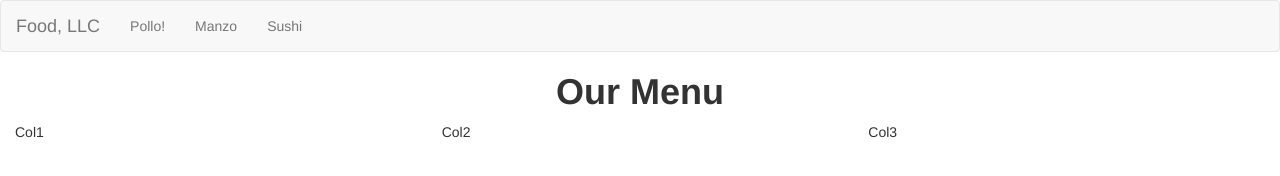
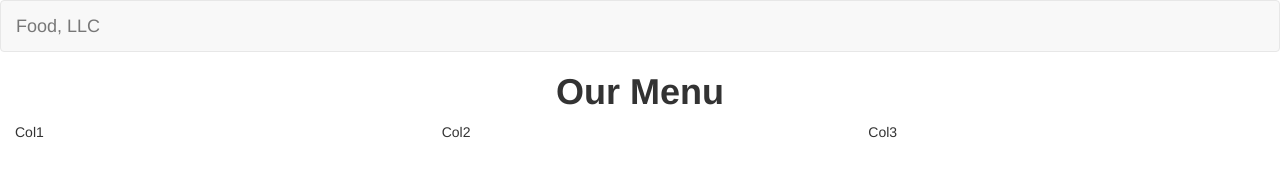
Before and after one commit to ClaudiaCaldarellaLeonardo/webDevelopers-course, a plain HTML site: page module3-solution/index.html in a window 1280 px wide. Drawn offline with Linux system fonts and the light colour scheme.

Commit message:
procenav12

```diff
--- a/module3-solution/index.html
+++ b/module3-solution/index.html
@@ -34,7 +34,7 @@
 
     <!-- Collect the nav links, forms, and other content for toggling -->
     <div class="collapse navbar-collapse d-block d-sm-none" id="bs-example-navbar-collapse-1">
-      <ul class="nav navbar-nav d-block d-sm-none">
+      <ul class="nav navbar-nav visible-xs">
         <li class="text-center"><a href="https://www.youtube.com/watch?v=jdN9_9AsqBc">Pollo!</a></li>
          <li class="text-center"><a href="https://www.youtube.com/watch?v=jdN9_9AsqBc">Manzo</a></li>
           <li class="text-center"><a href="https://www.youtube.com/watch?v=jdN9_9AsqBc">Sushi</a></li>
```
